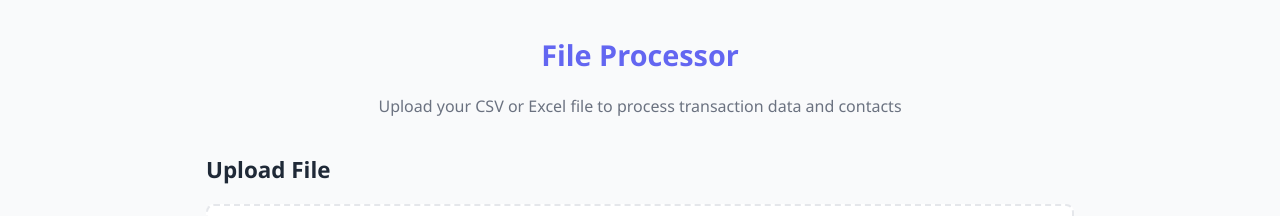
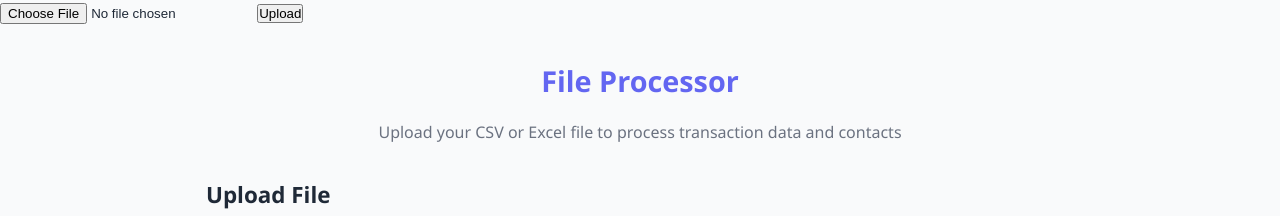
Before and after one commit to yashdesai281/reeloportal, a website: page index.html in a window 1280 px wide. Shown: the top 216 px of the page. Drawn offline with Linux system fonts and the light colour scheme.

Commit message:
Update index.html

```diff
--- a/index.html
+++ b/index.html
@@ -7,6 +7,9 @@
     <link rel="stylesheet" href="./style.css">
 </head>
 <body>
+    <input type="file" id="fileInput">
+<button onclick="uploadFile()">Upload</button>
+
     <div class="container">
         <header>
             <h1>File Processor</h1>
```
